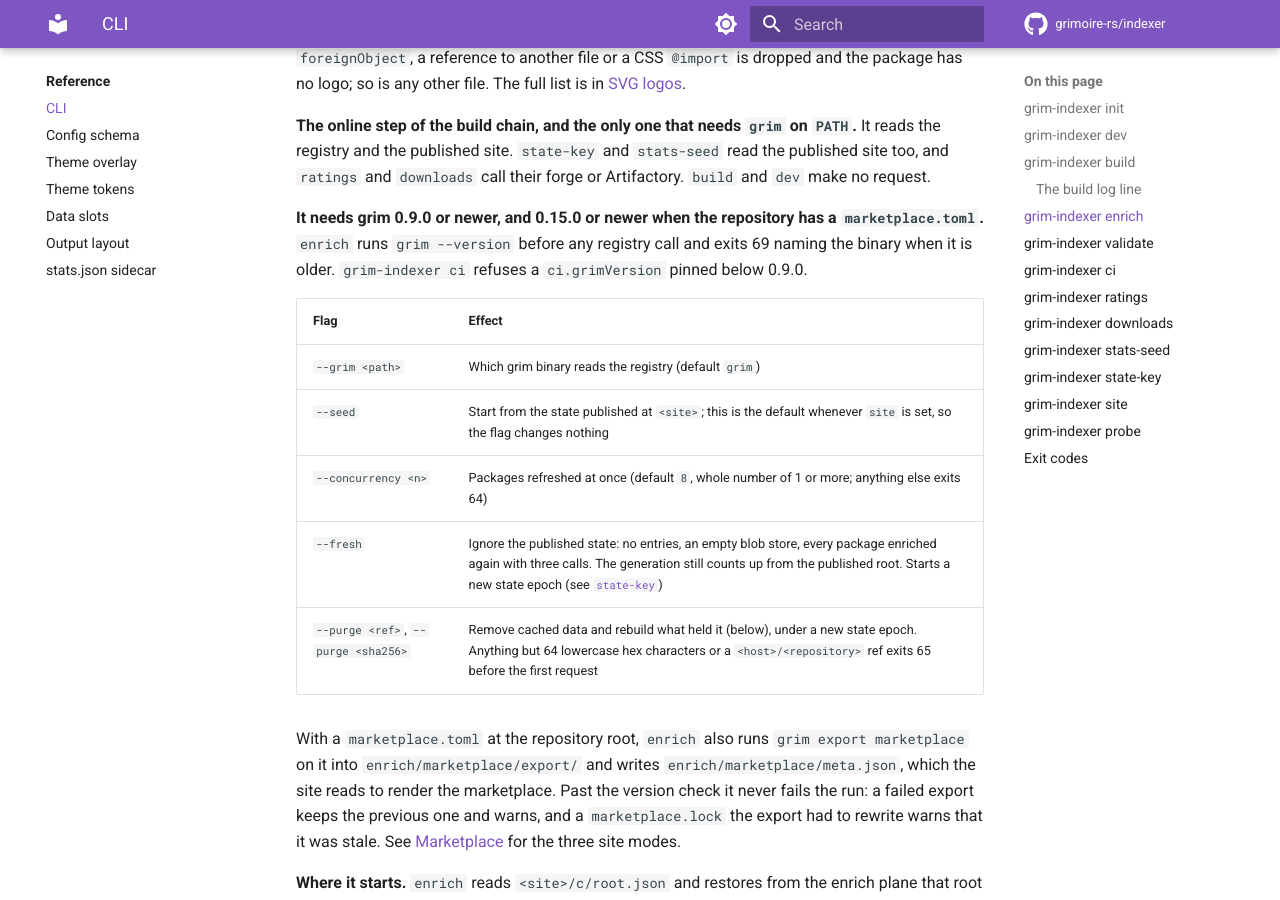
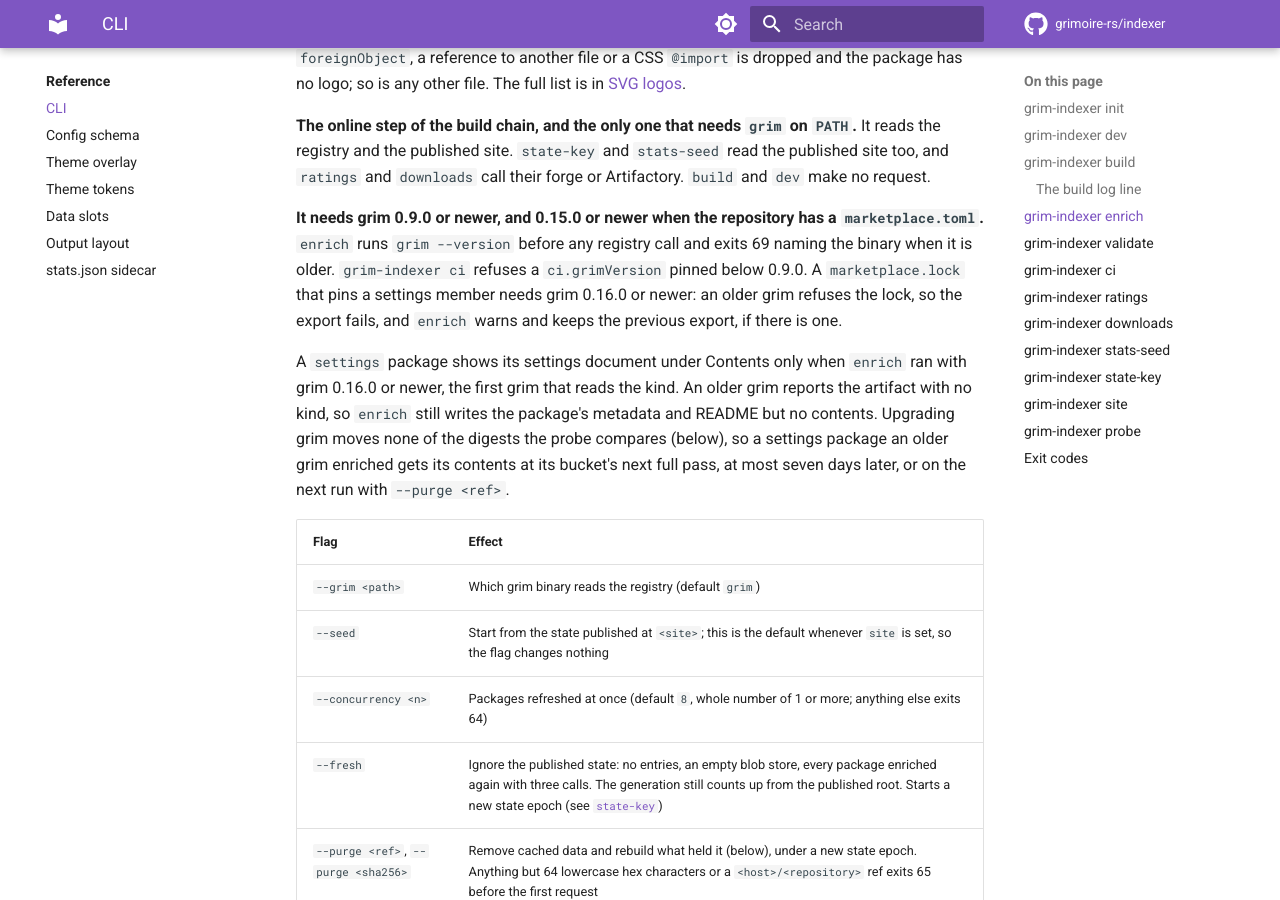
Before and after one commit to grimoire-rs/indexer, an MkDocs documentation site: the page built from docs/reference/cli.md, in a window 1280 px wide and 900 px high, scrolled down 4604 px. Built offline with MkDocs 1.6.1 and Material for MkDocs 9.7.7, drawn with Linux system fonts in a browser that asks for light colours; comment, search, counter and statistics services are not loaded.

Commit message:
docs: name the settings kind beside hooks
README.md, docs/index.md, the template README's kind list, the
dev script's help and the default site description and tagline name
settings after hooks. The enrich reference says what needs grim 0.16.0,
the first grim that reads the kind: a settings package's contents,
which a package enriched by an older grim gains at its bucket's next
full pass, and a marketplace.lock that pins a settings member.

```diff
--- a/docs/reference/cli.md
+++ b/docs/reference/cli.md
@@ -177,7 +177,18 @@ their forge or Artifactory. `build` and `dev` make no request.
 **It needs grim 0.9.0 or newer, and 0.15.0 or newer when the repository has a
 `marketplace.toml`.** `enrich` runs `grim --version` before any registry call
 and exits 69 naming the binary when it is older. `grim-indexer ci` refuses a
-`ci.grimVersion` pinned below 0.9.0.
+`ci.grimVersion` pinned below 0.9.0. A `marketplace.lock` that pins a settings
+member needs grim 0.16.0 or newer: an older grim refuses the lock, so the
+export fails, and `enrich` warns and keeps the previous export, if there is
+one.
+
+A `settings` package shows its settings document under Contents only when
+`enrich` ran with grim 0.16.0 or newer, the first grim that reads the kind. An
+older grim reports the artifact with no kind, so `enrich` still writes the
+package's metadata and README but no contents. Upgrading grim moves none of the
+digests the probe compares (below), so a settings package an older grim
+enriched gets its contents at its bucket's next full pass, at most seven days
+later, or on the next run with `--purge <ref>`.
 
 | Flag | Effect |
 |---|---|
```
Also changed, not shown: README.md (+4 -3 lines), docs/index.md (+2 -2 lines), templates/README.md (+7 -6 lines), 2 other files.
